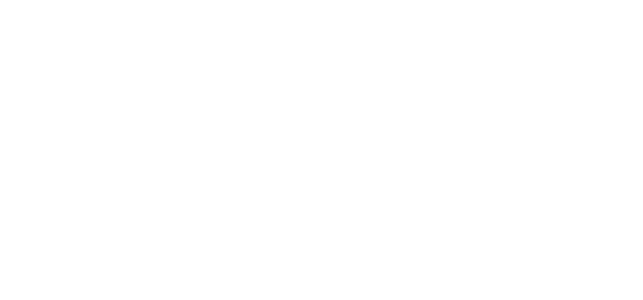
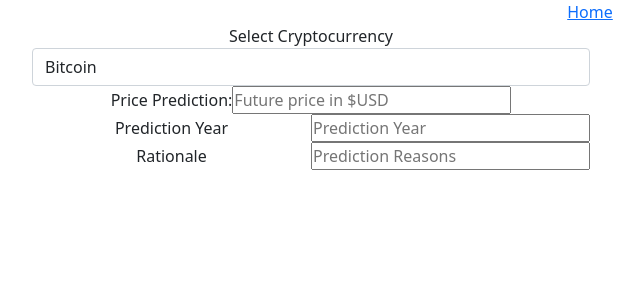
Before and after one commit to Benton-Michael/Projects_Algorithms, a React (Create React App) app in the folder crypto-dash/client/: page /new in a window 1280 px wide. Shown: the top 300 px of the page, without its empty margins (50-693 px from the left). Built offline with nearby package versions, Linux system fonts and the light colour scheme.

Commit message:
Added root and new routes, completed the client-side PredictionForm, implemented bootstrap select drop-down for coinName

```diff
--- a/crypto-dash/client/src/App.css
+++ b/crypto-dash/client/src/App.css
@@ -40,3 +40,6 @@
     transform: rotate(360deg);
   }
 }
+.atop-text {
+  color: green;
+}
--- a/crypto-dash/client/src/App.js
+++ b/crypto-dash/client/src/App.js
@@ -2,67 +2,24 @@
 import React, { useState, useEffect } from "react";
 import { BrowserRouter, Route, Routes } from "react-router-dom";
 import { Link } from "react-router-dom";
-import 'bootstrap/dist/css/bootstrap.min.css';
+import axios from "axios";
+import DisplayAllPredictions from "./components/DisplayAllPredictions";
+import PredictionForm from "./components/PredictionForm";
+import CoinList from "./components/CoinList";
 
-import axios from "axios";
 function App() {
-  // const options = {
-  //   method: "GET",
-  //   url: "https://coinranking1.p.rapidapi.com/coins",
-  //   params: {
-  //     referenceCurrencyUuid: "yhjMzLPhuIDl",
-  //     timePeriod: "24h",
-  //     "tiers[0]": "1",
-  //     orderBy: "marketCap",
-  //     orderDirection: "desc",
-  //     limit: "25",
-  //     offset: "0",
-  //   },
-  //   headers: {
-  //     "X-RapidAPI-Key": "c5afc46010msh37b7a15d21e2de3p1ab132jsn28693b6e6c3b",
-  //     "X-RapidAPI-Host": "coinranking1.p.rapidapi.com",
-  //   },
-  // };
-  // const [coins, setCoins] = useState([]);
-  // useEffect(() => {
-  //   axios
-  //     .request(options)
-  //     .then((response) => {
-  //       console.log(response);
-  //       setCoins(response.data.data.coins);
-  //     })
-  //     // Get a list of coins. Coins are by default ordered by their rank, which - somewhat simplified - means that they are ordered on marketcap. The response not only returns a list of coins, but also statistics regarding the requested list, such as the volume in the last 24 hours.
-  //     // https://developers.coinranking.com/api/documentation/coins#get-coin-price
-  //     // https://rapidapi.com/Coinranking/api/coinranking1/
+  return (
+    <div className="App">
+      <BrowserRouter>
+        <Routes>
+          <Route path="/" element={<DisplayAllPredictions />} />
+          <Route path="/coinData" element={<CoinList />} />
+          <Route path="/new" element={<PredictionForm />} />
+          <Route />
+        </Routes>
+      </BrowserRouter>
+    </div>
+  );
+}
 
-  //     .catch((error) => console.log("Error in get all coins", error));
-  // }, []);
-  // return (
-  //   <div className="App">
-  //     <h1>Cryptocurrency Dashboard</h1>
-  //     <h2>Coin info:</h2>
-  //     <table>
-  //       <thead>
-  //         <tr>
-  //           <th>Name:</th>
-  //           <th>Price:</th>
-  //           <th>MarketCap:</th>
-  //           <th>Predictions:</th>
-  //         </tr>
-  //       </thead>
-
-  //       <div className="table">
-  //         {coins.map((coin, idx) => (
-  //           <ul key={idx}>
-  //             <li>{coin.name}</li>
-  //             <li>{coin.price}</li>
-  //             <li>{coin.symbol}</li>
-  //           </ul>
-  //         ))}
-  //       </div>
-  //     </table>
-    // </div>
-  // );
-// }
-}
 export default App;
--- a/crypto-dash/client/src/components/CoinList.js
+++ b/crypto-dash/client/src/components/CoinList.js
@@ -0,0 +1,75 @@
+import { useEffect, useState } from "react";
+import axios from "axios";
+import "../App.css";
+import { Link } from "react-router-dom";
+
+const CoinList = () => {
+    const options = {
+      method: "GET",
+      url: "https://coinranking1.p.rapidapi.com/coins",
+      params: {
+        referenceCurrencyUuid: "yhjMzLPhuIDl",
+        timePeriod: "24h",
+        "tiers[0]": "1",
+        orderBy: "marketCap",
+        orderDirection: "desc",
+        limit: "25",
+        offset: "0",
+      },
+      headers: {
+        "X-RapidAPI-Key": "c5afc46010msh37b7a15d21e2de3p1ab132jsn28693b6e6c3b",
+        "X-RapidAPI-Host": "coinranking1.p.rapidapi.com",
+      },
+    };
+    const [coins, setCoins] = useState([]);
+    useEffect(() => {
+      axios
+        .request(options)
+        .then((response) => {
+          console.log(response);
+          setCoins(response.data.data.coins);
+        })
+        // Get a list of coins. Coins are by default ordered by their rank, which - somewhat simplified - means that they are ordered on marketcap. The response not only returns a list of coins, but also statistics regarding the requested list, such as the volume in the last 24 hours.
+        // https://developers.coinranking.com/api/documentation/coins#get-coin-price
+        // https://rapidapi.com/Coinranking/api/coinranking1/
+
+        .catch((error) => console.log("Error in get all coins", error));
+    }, []);
+    return (
+      <div className="container">
+        <h1>Cryptocurrency Dashboard</h1>
+        <h2>Coin info:</h2>
+        <table>
+          <thead>
+            <tr>
+              <th>Name:</th>
+              <th>Price:</th>
+              <th>MarketCap:</th>
+              <th>View Predictions</th>
+            </tr>
+          </thead>
+          <>
+            <div className="table">
+              {coins.map((coin, idx) => (
+                <ul key={idx}>
+                  <li>{coin.name}</li>
+                  <li>{coin.price}</li>
+                  <li>{coin.symbol}</li>
+                </ul>
+              ))}
+            </div>
+          </>
+          <></>
+        </table>
+
+        <>
+          <div className="predictions">
+            <h1>Predictions HERE</h1>
+
+          </div>
+        </>
+      </div>
+    );
+  }
+
+  export default CoinList;
--- /dev/null
+++ b/crypto-dash/client/src/components/DisplayAllPredictions.js
@@ -0,0 +1,60 @@
+import { useEffect, useState } from "react";
+import { Link } from "react-router-dom";
+import axios from "axios";
+import "../App.css";
+
+const DisplayAllPredictions = () => {
+  const [allPredictions, setAllPredictions] = useState([]);
+  useEffect(() => {
+    // get request must go to PORT 5001
+    axios
+      .get("http://localhost:5001/api/prediction")
+      .then((response) => {
+        console.log(response.data);
+        setAllPredictions(response.data);
+        // console.log(allPredictions);
+      })
+      .catch((err) => {
+        console.log(err.response);
+      });
+  }, []); // the empty array for useEffect b/c we only want it to run once
+
+  return (
+    <div className="container">
+      <div className="row">
+        <div className="col-6">
+          <Link to="/new">Add a Prediction</Link>
+          <br></br>
+          <Link to="/coinData">View Your Dashboard</Link>
+          <p className="atop-text">placeholder for above the table</p>
+          <table class="table table-sm">
+            <thead class="thead-dark">
+              <tr>
+                {/* <th scope="col">#</th>
+          <th scope="">dddd</th> */}
+                <th scope="col">Cryptocurrency Name</th>
+                <th scope="col">Predictions</th>
+              </tr>
+            </thead>
+            <tbody>
+              {allPredictions.map((prediction, index) => {
+                return (
+                  <tr>
+                    <td>{prediction.coinName}</td>
+                    <td>
+                      <button>View</button>
+                      <button>Edit</button>
+                      <button>Delete</button>
+                    </td>
+                  </tr>
+                );
+              })}
+            </tbody>
+          </table>
+        </div>
+      </div>
+    </div>
+  );
+};
+
+export default DisplayAllPredictions;
--- /dev/null
+++ b/crypto-dash/client/src/components/PredictionForm.js
@@ -0,0 +1,55 @@
+import { Link } from "react-router-dom";
+
+const PredictionForm = () => {
+  return (
+    <div className="container">
+      <Link to="/">Home</Link>
+      <form>
+        <div className="form-group col-6">
+          <label htmlFor="select-coinName">Select Cryptocurrency</label>
+          <select class="form-control" id="select-coinName">
+            <option>Bitcoin</option>
+            <option>Ethereum</option>
+            <option>Cardano</option>
+            <option>Ripple</option>
+            <option>Solana</option>
+            <option>Polkadot</option>
+            <option>Polygon</option>
+            <option>Chainlink </option>
+            <option>Monero </option>
+            <option>Decentraland </option>
+            <option>Filecoin</option>
+            <option>Axie Infinity shards</option>
+            <option>Basic Attention Token</option>
+          </select>
+          <label htmlFor="pricePrediction">Price Prediction:</label>
+          <input
+            type="text"
+            className="form-group col-6"
+            placeholder="Future price in $USD"
+          />
+
+          <label htmlFor="predictionYear" className="form-group col-6">
+            Prediction Year
+          </label>
+          <input
+            type="text"
+            className="form-group col-6"
+            placeholder="Prediction Year"
+          />
+
+          <label htmlFor="predictionReason" className="form-group col-6">
+            Rationale
+          </label>
+          <input
+            type="textarea"
+            className="form-group col-6"
+            placeholder="Prediction Reasons"
+          />
+        </div>
+      </form>
+    </div>
+  );
+};
+
+export default PredictionForm;
```
Also changed, not shown: crypto-dash/client/src/index.js (+7 -6 lines), 1 other file (tests, documents, lock files or other folders).
